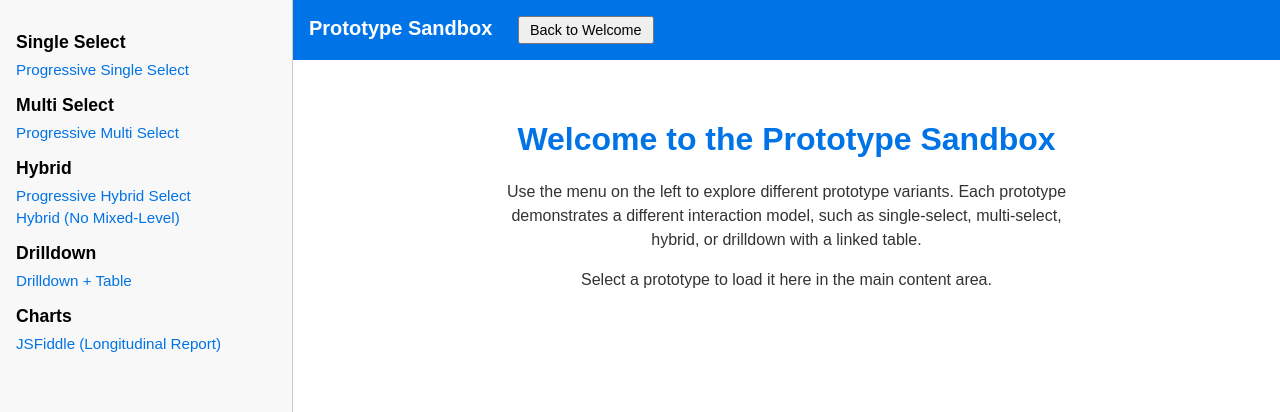
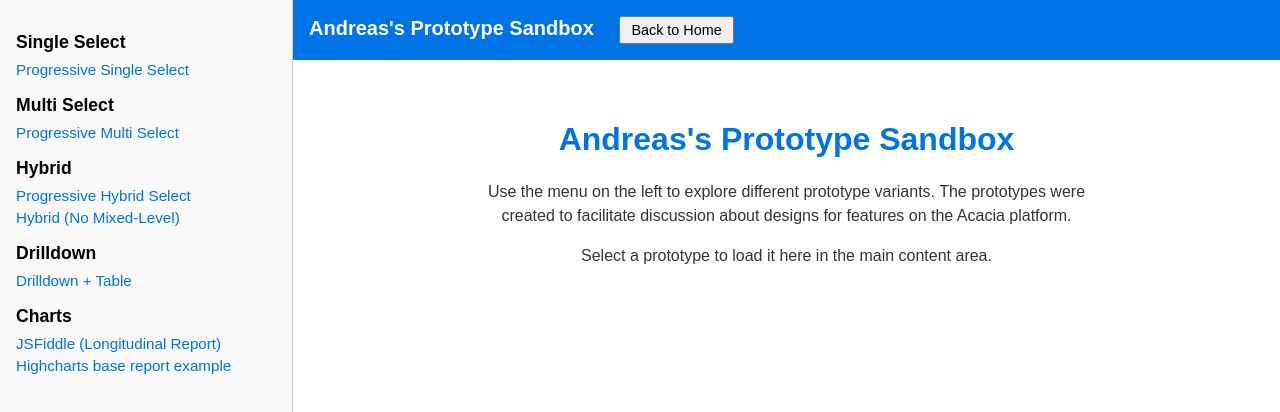
Before and after one commit to dedanaan-design/ux-prototypes, a plain HTML site: page index.html in a window 1280 px wide. Shown: the top 412 px of the page. Drawn offline with Linux system fonts and the light colour scheme.

Commit message:
Update sandbox home page

```diff
--- a/index.html
+++ b/index.html
@@ -68,14 +68,14 @@
   <!-- Main content -->
   <main>
     <header>
-  Prototype Sandbox
+  Andreas's Prototype Sandbox
   <button onclick="document.querySelector('iframe').src='welcome.html'" style="
     margin-left: 20px;
     padding: 4px 10px;
     font-size: 0.9rem;
     cursor: pointer;
   ">
-    Back to Welcome
+    Back to Home
   </button>
   </header>
 
--- a/menu.json
+++ b/menu.json
@@ -27,11 +27,14 @@
       "file": "prototypes/05-drilldown-table.html"
     }
   ],
-    "Charts": [
+  "Charts": [
     {
       "title": "JSFiddle (Longitudinal Report)",
       "file": "prototypes/06-jsfiddle.html"
+    },
+    {
+      "title": "Highcharts base report example",
+      "file": "prototypes/07-highcharts-ela-g5-base-report.html"
     }
   ]
-
 }
--- a/welcome.html
+++ b/welcome.html
@@ -21,10 +21,10 @@
   </style>
 </head>
 <body>
-  <h1>Welcome to the Prototype Sandbox</h1>
+  <h1>Andreas's Prototype Sandbox</h1>
   <p>
     Use the menu on the left to explore different prototype variants.
-    Each prototype demonstrates a different interaction model, such as single-select, multi-select, hybrid, or drilldown with a linked table.
+    The prototypes were created to facilitate discussion about designs for features on the Acacia platform.
   </p>
   <p>
     Select a prototype to load it here in the main content area.
```
